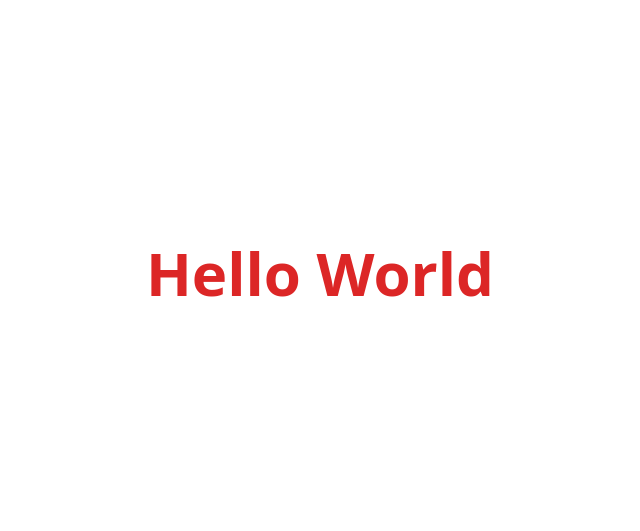
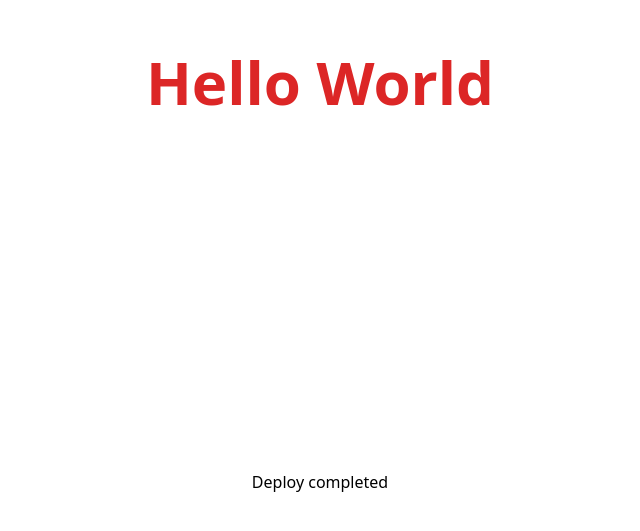
Before and after one commit to SatoshiTomita/Firebase-NuxtTemplate, a Nuxt app: page / in a window 1280 px wide. Shown: the part 127-658 px from the top of the page, without its empty margins (320-960 px from the left). Built offline with nearby package versions, Linux system fonts and the light colour scheme.

Commit message:
deploy確認

```diff
--- a/app/pages/index.vue
+++ b/app/pages/index.vue
@@ -7,5 +7,8 @@
     >
       Hello World
     </h1>
+    <h2>
+      Deploy completed
+    </h2>
   </main>
 </template>
```
